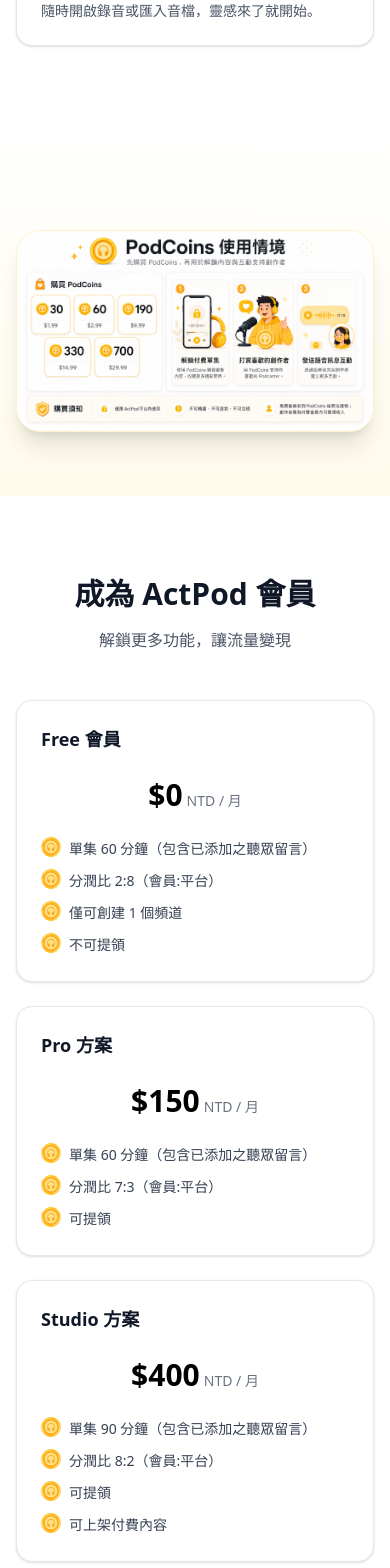
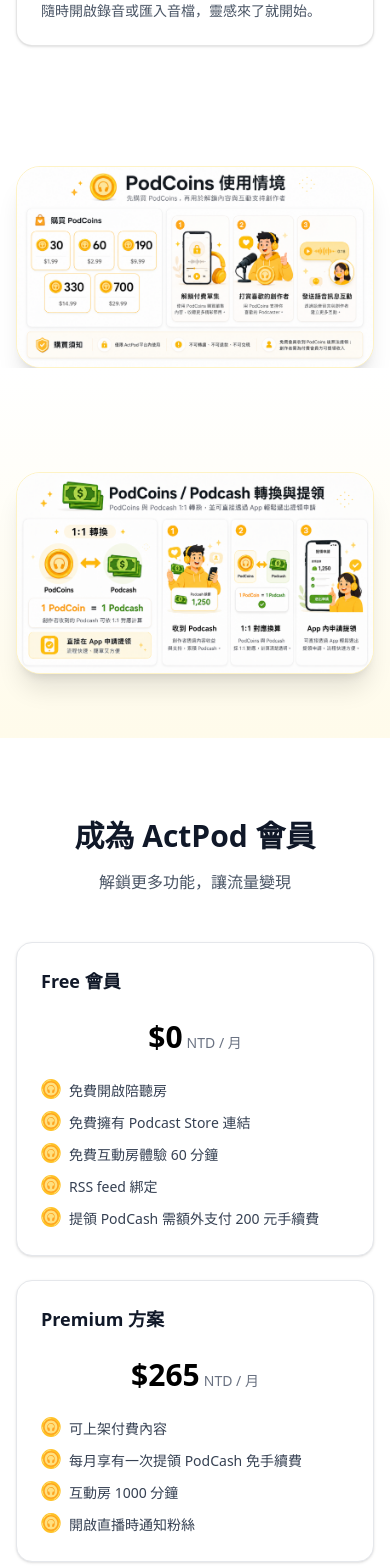
Before and after one commit to ActPod/official_website, a React (Vite) app: page / in a window 390 px wide. Shown: the part 4580-6148 px from the top of the page. Built offline with nearby package versions, Linux system fonts and the light colour scheme.

Commit message:
add podcash use case and fix membership

```diff
--- a/src/ActPodLanding.jsx
+++ b/src/ActPodLanding.jsx
@@ -310,12 +310,26 @@ const Hero = () => (
 );
 
 const PodCoinsGuide = () => (
-  <section className="bg-gradient-to-b from-white to-amber-50 py-16 sm:py-20">
+  <section>
     <Container>
       <div className="mt-10 overflow-hidden rounded-3xl border border-amber-100 bg-white shadow-xl">
         <img
           src="/assets/Podcoins_use_case.png"
           alt="PodCoins 使用情境與購買說明"
+          className="h-auto w-full object-cover"
+        />
+      </div>
+    </Container>
+  </section>
+);
+
+const PodCoinsToPodcashGuide = () => (
+  <section className="bg-gradient-to-b from-white to-amber-50 py-16 sm:py-20">
+    <Container>
+      <div className="mt-10 overflow-hidden rounded-3xl border border-amber-100 bg-white shadow-xl">
+        <img
+          src="/assets/podcash_and_podcoin.png"
+          alt="PodCoins 轉換 PodCash 說明"
           className="h-auto w-full object-cover"
         />
       </div>
@@ -400,29 +414,30 @@ const MembershipPlans = () => (
             price: "0",
             desc: "",
             benefits: [
-              "單集 60 分鐘（包含已添加之聽眾留言）",
-              "分潤比 2:8（會員:平台）",
-              "僅可創建 1 個頻道",
-              "不可提領",
+              "免費開啟陪聽房",
+              "免費擁有 Podcast Store 連結",
+              "免費互動房體驗 60 分鐘",
+              "RSS feed 綁定",
+              "提領 PodCash 需額外支付 200 元手續費",
             ],
           },
           {
-            name: "Pro 方案",
-            price: "150",
+            name: "Premium 方案",
+            price: "265",
             benefits: [
-              "單集 60 分鐘（包含已添加之聽眾留言）",
-              "分潤比 7:3（會員:平台）",
-              "可提領",
+              "可上架付費內容",
+              "每月享有一次提領 PodCash 免手續費",
+              "互動房 1000 分鐘",
+              "開啟直播時通知粉絲"
             ],
           },
           {
-            name: "Studio 方案",
-            price: "400",
+            name: "Enterprise",
+            price: "1500",
             benefits: [
-              "單集 90 分鐘（包含已添加之聽眾留言）",
-              "分潤比 8:2（會員:平台）",
-              "可提領",
-              "可上架付費內容",
+              "互動房人數上限 1000 人",
+              "互動房 3000 分鐘",
+              "每月 3 次系統推播",
             ],
           },
           {
@@ -436,7 +451,6 @@ const MembershipPlans = () => (
               "分潤比 8:2（會員:平台）",
               "可提領",
               "可上架付費內容",
-              "聯盟代碼",
             ],
           },
         ].map((plan, i) => (
@@ -794,6 +808,7 @@ export default function ActPodLanding() {
       <Hero />
       <Features />
       <PodCoinsGuide />
+      <PodCoinsToPodcashGuide />
       <MembershipPlans />
       <Community />
       <CTA />
```
Also changed, not shown: public/assets/podcash_and_podcoin.png (added).
